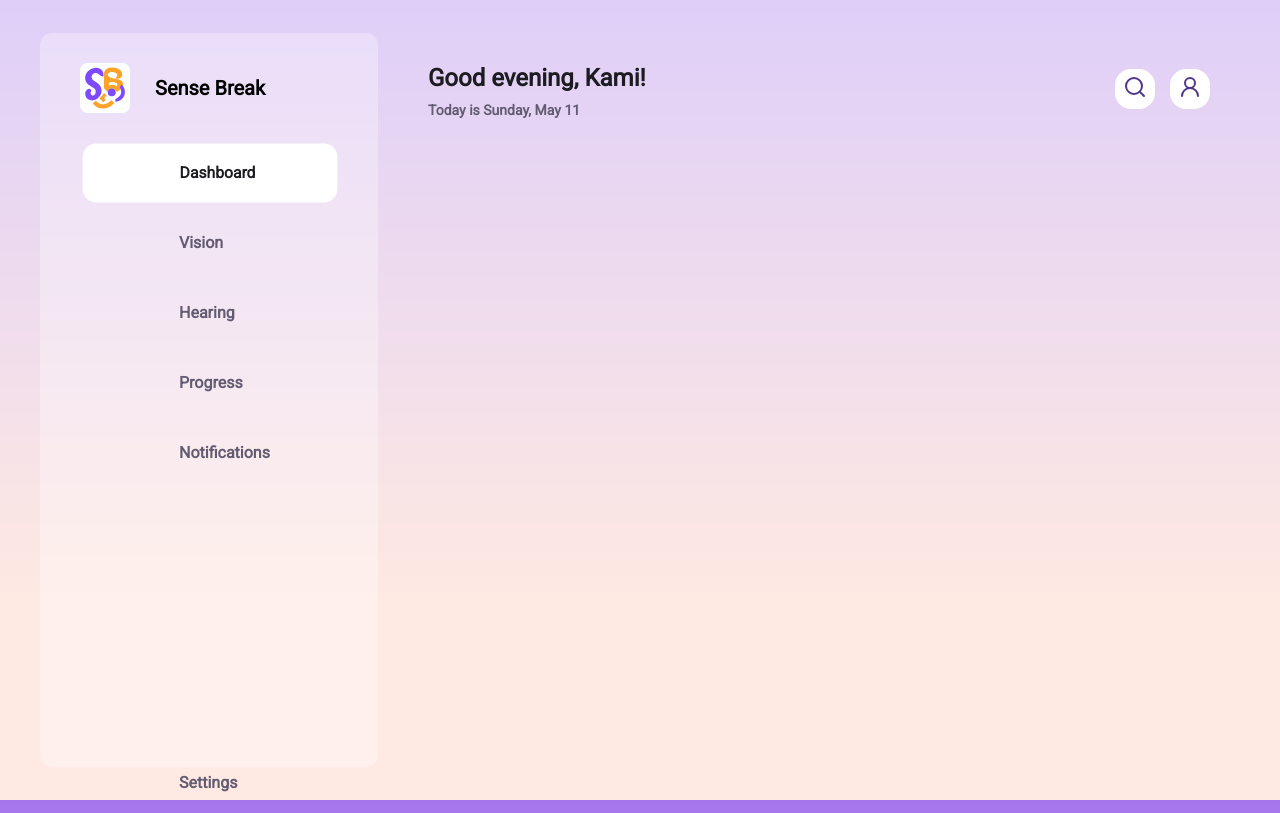
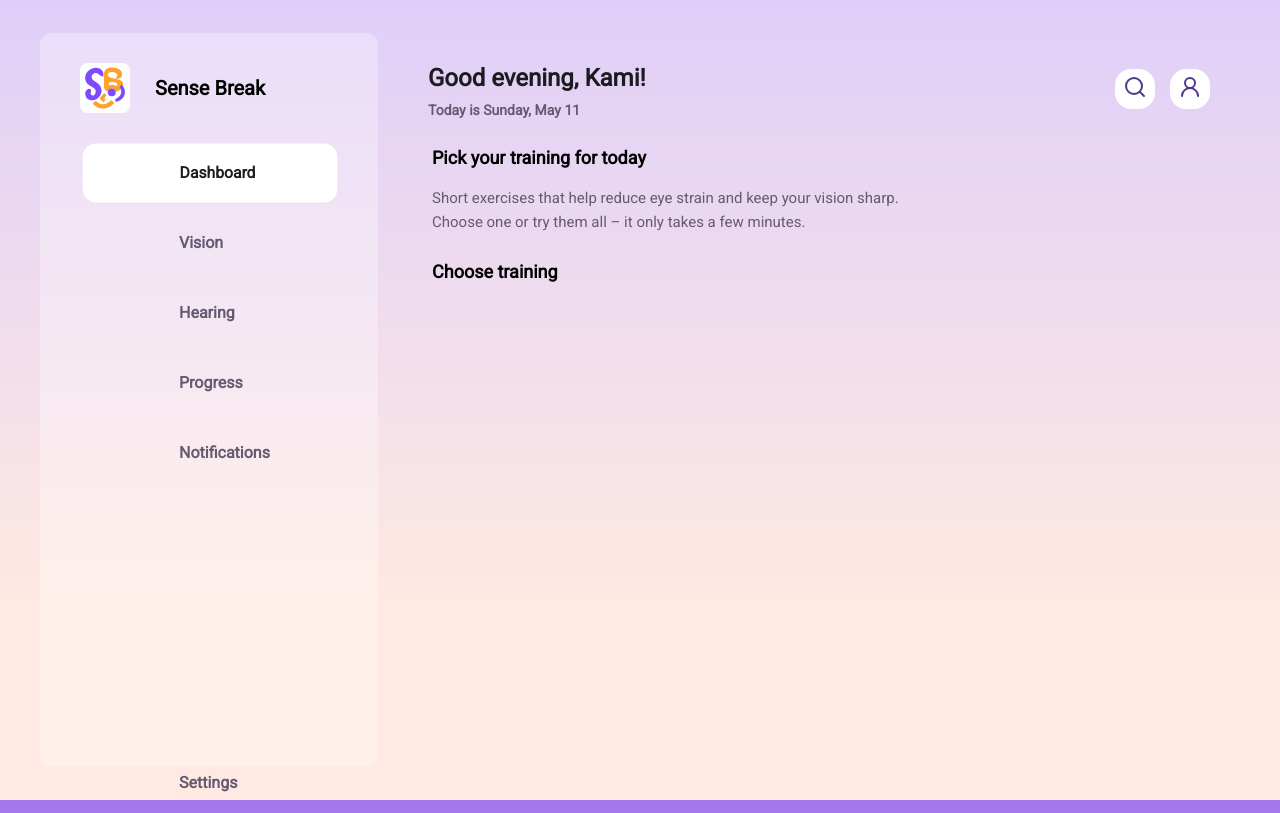
Before and after one commit to kamarazzi28/sense-break-web, a React (Vite) app: page / in a window 1280 px wide. Built offline with nearby package versions, Linux system fonts and the light colour scheme; some icons are missing.

Commit message:
feat: Title component

```diff
--- /dev/null
+++ b/src/components/Title/Title.css
@@ -0,0 +1,15 @@
+.title-name {
+    font-size: 18px;
+    font-weight: 600;
+    color: black;
+    line-height: 48px;
+    margin: 20px 4px 10px;
+}
+
+.title-text {
+    font-size: 15px;
+    font-weight: 500;
+    color: #625B71;
+    margin: 0 4px;
+    line-height: 12px;
+}
--- /dev/null
+++ b/src/components/Title/Title.jsx
@@ -0,0 +1,19 @@
+import './Title.css';
+
+function Title({name, text}) {
+    return (
+        <>
+            <h2 className="title-name">{name}</h2>
+            <p className="title-text">
+                {text.split('\n').map((line, i) => (
+                    <span key={i}>
+            {line}
+                        <br/>
+          </span>
+                ))}
+            </p>
+        </>
+    )
+}
+
+export default Title;
--- a/src/pages/Dashboard/Dashboard.jsx
+++ b/src/pages/Dashboard/Dashboard.jsx
@@ -1,6 +1,7 @@
 import './Dashboard.css';
 import Sidebar from '../../components/Sidebar/Sidebar';
 import Header from "../../components/Header/Header";
+import Title from "../../components/Title/Title";
 
 function Dashboard() {
     return (
@@ -8,6 +9,12 @@ function Dashboard() {
             <Sidebar/>
             <main className="dashboard-content">
                 <Header name="Kami"/>
+                <Title
+                    name="Pick your training for today"
+                    text={`Short exercises that help reduce eye strain and keep your vision sharp.
+                    \nChoose one or try them all – it only takes a few minutes.`}
+                />
+                <Title name="Choose training" text=""/>
             </main>
         </div>)
 }
```
